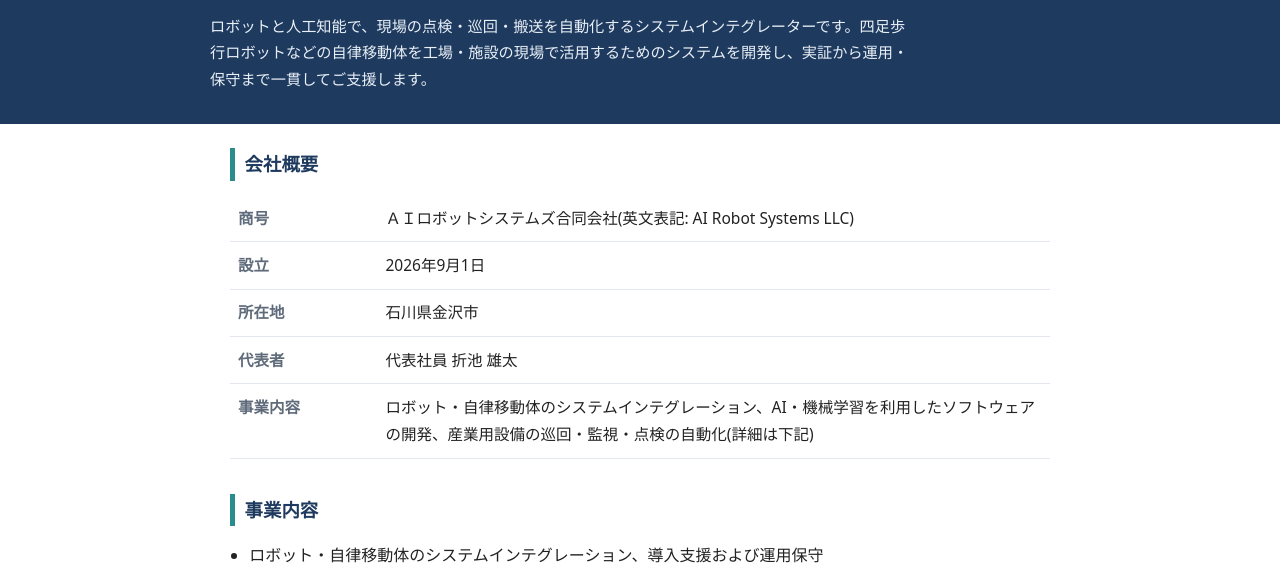
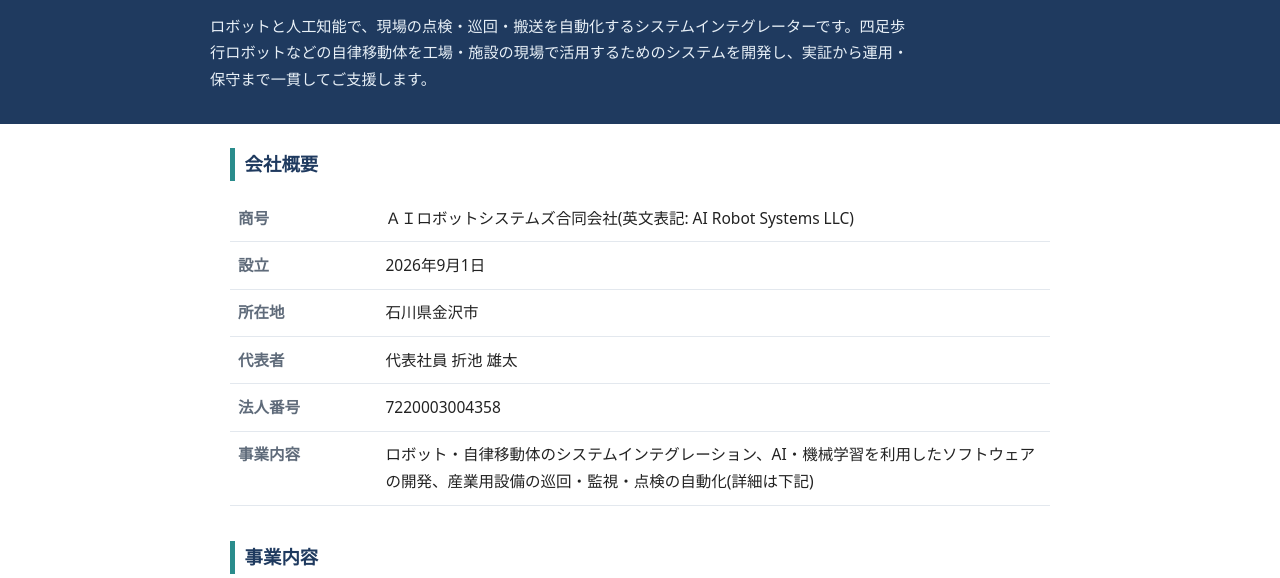
Before and after one commit to airobot-systems/airobot-systems.github.io, a plain HTML site: page index.html in a window 1280 px wide. Shown: the part 115-693 px from the top of the page. Drawn offline with Linux system fonts and the light colour scheme.

Commit message:
Add corporate number (published 2026-09-07)

```diff
--- a/index.html
+++ b/index.html
@@ -57,9 +57,7 @@
       <tr><th>設立</th><td>2026年9月1日</td></tr>
       <tr><th>所在地</th><td>石川県金沢市</td></tr>
       <tr><th>代表者</th><td>代表社員 折池 雄太</td></tr>
-      <!-- 法人番号: 国税庁の法人番号公表サイトで公表され次第、次の行を有効化する
-      <tr><th>法人番号</th><td>0000000000000</td></tr>
-      -->
+      <tr><th>法人番号</th><td>7220003004358</td></tr>
       <tr><th>事業内容</th><td>ロボット・自律移動体のシステムインテグレーション、AI・機械学習を利用したソフトウェアの開発、産業用設備の巡回・監視・点検の自動化(詳細は下記)</td></tr>
     </table>
   </section>
```
